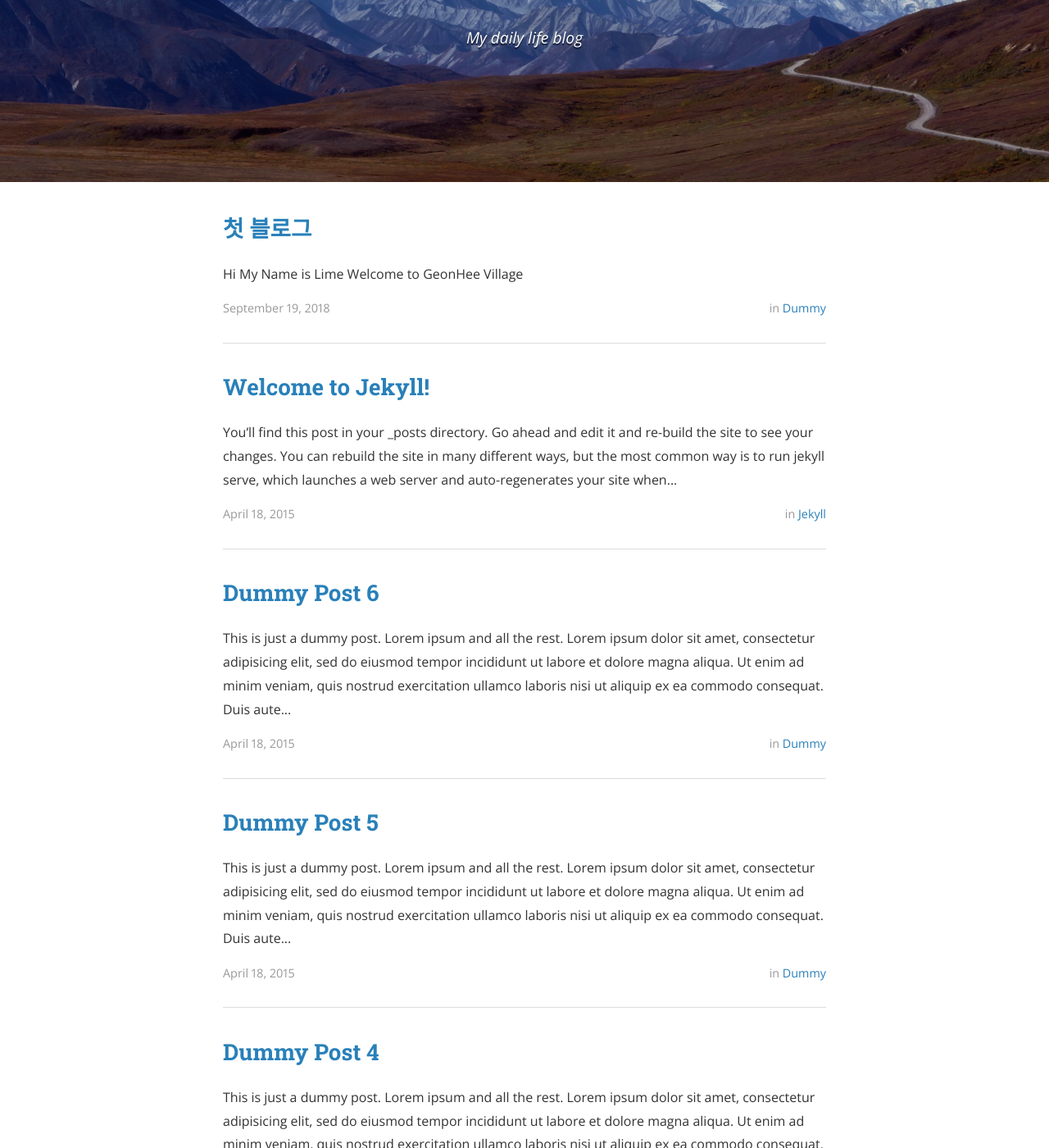
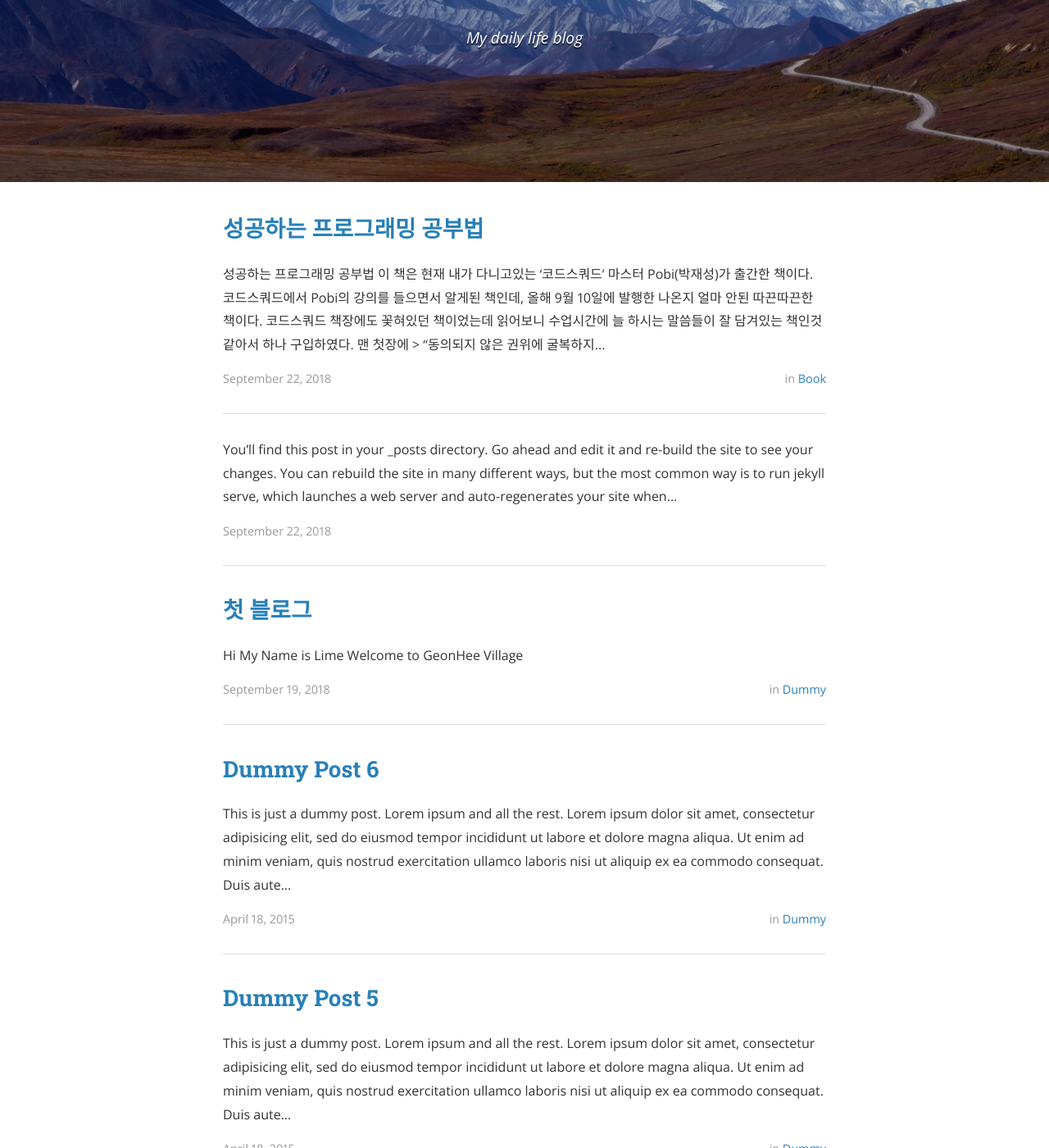
Before and after one commit to gbeea1004/gbeea1004..github.io, a Jekyll site: the page built from index.html, in a window 1280 px wide and 1400 px high, scrolled down 281 px. Shown: the whole window at 82% size. Built offline with Jekyll 4.4.1, drawn with Linux system fonts in a browser that asks for light colours; nearby versions of some CDN libraries; the list of posts is cut into pages by our own code.

Commit message:
book1 categories add

```diff
--- a/_posts/2015-04-18-welcome-to-jekyll.markdown
+++ b/_posts/2015-04-18-welcome-to-jekyll.markdown
@@ -1,4 +1,5 @@
 ---
+<!--
 layout: post
 title:  "Welcome to Jekyll!"
 date:   2015-04-18 08:43:59
@@ -6,6 +7,7 @@ author: Ben Centra
 categories: Jekyll
 tags:	jekyll welcome
 cover:  "/assets/instacode.png"
+-->
 ---
 
 You’ll find this post in your `_posts` directory. Go ahead and edit it and re-build the site to see your changes. You can rebuild the site in many different ways, but the most common way is to run `jekyll serve`, which launches a web server and auto-regenerates your site when a file is updated.
--- /dev/null
+++ b/_posts/2018-09-22-book1.markdown
@@ -0,0 +1,20 @@
+---
+layout: post
+title:  "성공하는 프로그래밍 공부법"
+date:   2018-09-22 20:15:59
+author: Lime
+categories: Book
+comments : true
+---
+
+### 성공하는 프로그래밍 공부법
+
+<img src="../assets/books/book1.png">
+이 책은 현재 내가 다니고있는 '코드스쿼드' 마스터 Pobi(박재성)가 출간한 책이다.
+코드스쿼드에서 Pobi의 강의를 들으면서 알게된 책인데, 올해 9월 10일에 발행한 나온지 얼마 안된 따끈따끈한 책이다.
+코드스쿼드 책장에도 꽃혀있던 책이었는데 읽어보니 수업시간에 늘 하시는 말씀들이 잘 담겨있는 책인것 같아서 하나 구입하였다.
+맨 첫장에 > "동의되지 않은 권위에 굴복하지 마라"
+라는 글귀는 Pobi가 수업시간에 즐겨 사용하는 글귀인데, 교육에 대한 기존의 권위를 무작정 따르지 말고 비판적으로 바라보면 기존보다 훨 씬 빠르게 성장할 수 있다는 말이다.
+나도 이 말을 듣고 모토로 삼고 가슴에 새겨두어야 겠다는 생각이 들었다.
+아직 얼마 읽지는 않았지만, 다 읽고 나면 Pobi한테 책앞장에 사인을 받을 생각이다.ㅎㅎ
+그럼 다 읽고 다시 포스팅을 이어가겠다. bye~
```
Also changed, not shown: _posts/2018-09-19-dummy.markdown (renamed from _posts/2015-04-18-dummy.markdown), assets/books/book1.png (added).
